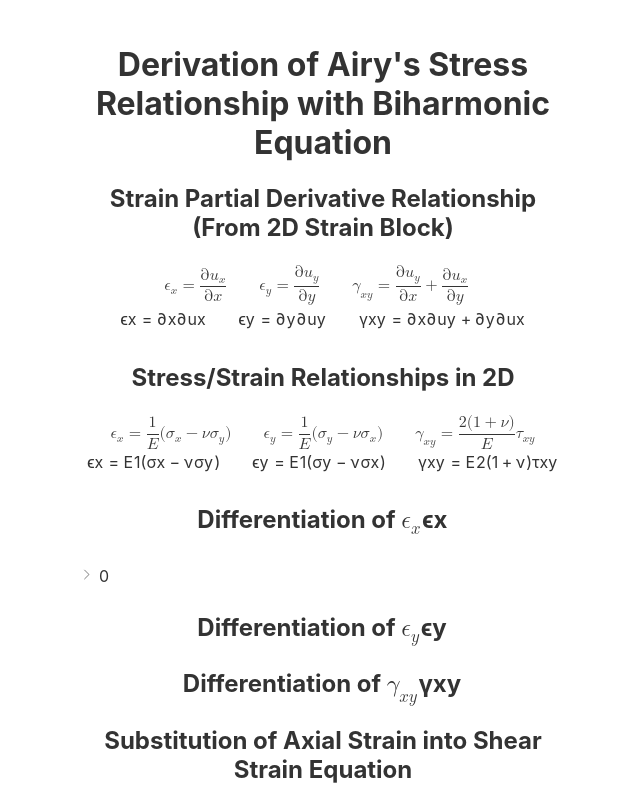
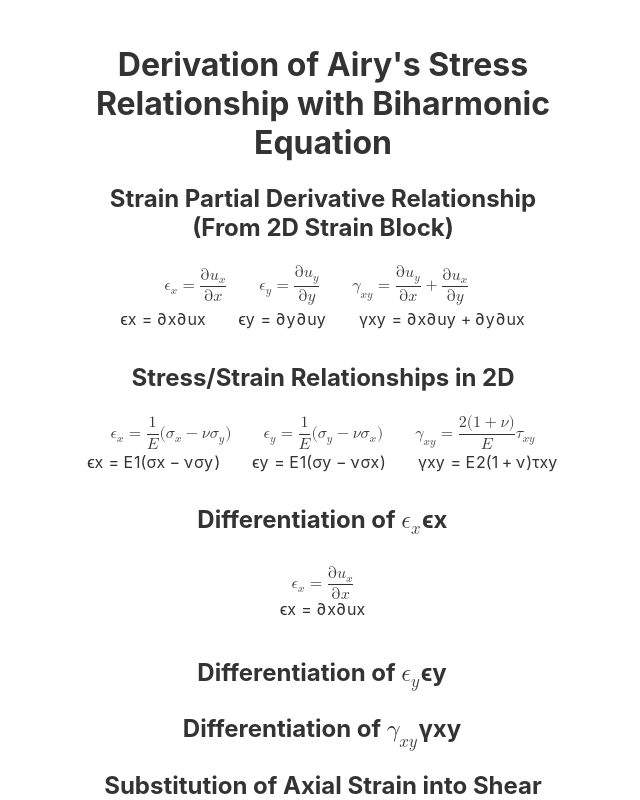
Before and after one commit to m-clare/airys-stress-svelte, a Svelte app: page / in a window 1280 px wide. Shown: the top 800 px of the page, without its empty margins (317-957 px from the left). Built offline with nearby package versions, Linux system fonts and the light colour scheme.

Commit message:
working collapsible equations with ul -- not aligned

```diff
--- a/src/App.svelte
+++ b/src/App.svelte
@@ -85,7 +85,7 @@
   <h2>Stress/Strain Relationships in 2D</h2>
   <Katex math={stress_strain} displayMode/>
   <h2>Differentiation of <Katex math="\epsilon_x" /></h2>
-  <Item entry={y_x.test} />
+  <Item entry={eqnArray} />
   <h2>Differentiation of <Katex math="\epsilon_y" /></h2>
   <h2>Differentiation of <Katex math={"\\gamma_{xy}"} /></h2>
   <h2>Substitution of Axial Strain into Shear Strain Equation</h2>
--- a/src/Item.svelte
+++ b/src/Item.svelte
@@ -22,28 +22,30 @@
 
 	[aria-expanded=true] svg { transform: rotate(0.25turn); }
 </style>
+<span class="katex-display">
+  <button on:click={toggle}
+          style="display: block; width: 100%"
+          aria-expanded={isOpen}>
+    <!-- <svg style="tran" -->
+    <!--      width="15" -->
+    <!--      height="15" -->
+    <!--      fill="none" -->
+    <!--      stroke-linecap="round" -->
+    <!--      stroke-linejoin="round" -->
+    <!--      stroke-width="1" -->
+    <!--      viewBox="0 0 24 24" -->
+    <!--      stroke="currentColor"> -->
+    <!--   <path d="M9 5l7 7-7 7"></path> -->
+    <!-- </svg>  -->
 
-<button on:click={toggle}
-        aria-expanded={isOpen}>
-  <svg style="tran"
-       width="15"
-       height="15"
-       fill="none"
-       stroke-linecap="round"
-       stroke-linejoin="round"
-       stroke-width="1"
-       viewBox="0 0 24 24"
-       stroke="currentColor">
-    <path d="M9 5l7 7-7 7"></path>
-  </svg> {entry[0]}
-
-  <!-- <Katex math={entry[0]} displayMode /> -->
-</button>
+    <Katex math={entry[0]} displayMode />
+  </button>
+</span>
 {#if isOpen}
 <ul style="list-style:none" transition:slide={{ duration: 300 }}>
-	{#each entry as item}
-	<!-- <li><Katex math={item} displayMode /></li> -->
-  <li> {item} </li>
+	{#each entry.slice(1) as item}
+	<li><Katex math={item} displayMode /></li>
+  <!-- <li> {item} </li> -->
 	{/each}
 </ul>
 {/if}
```
